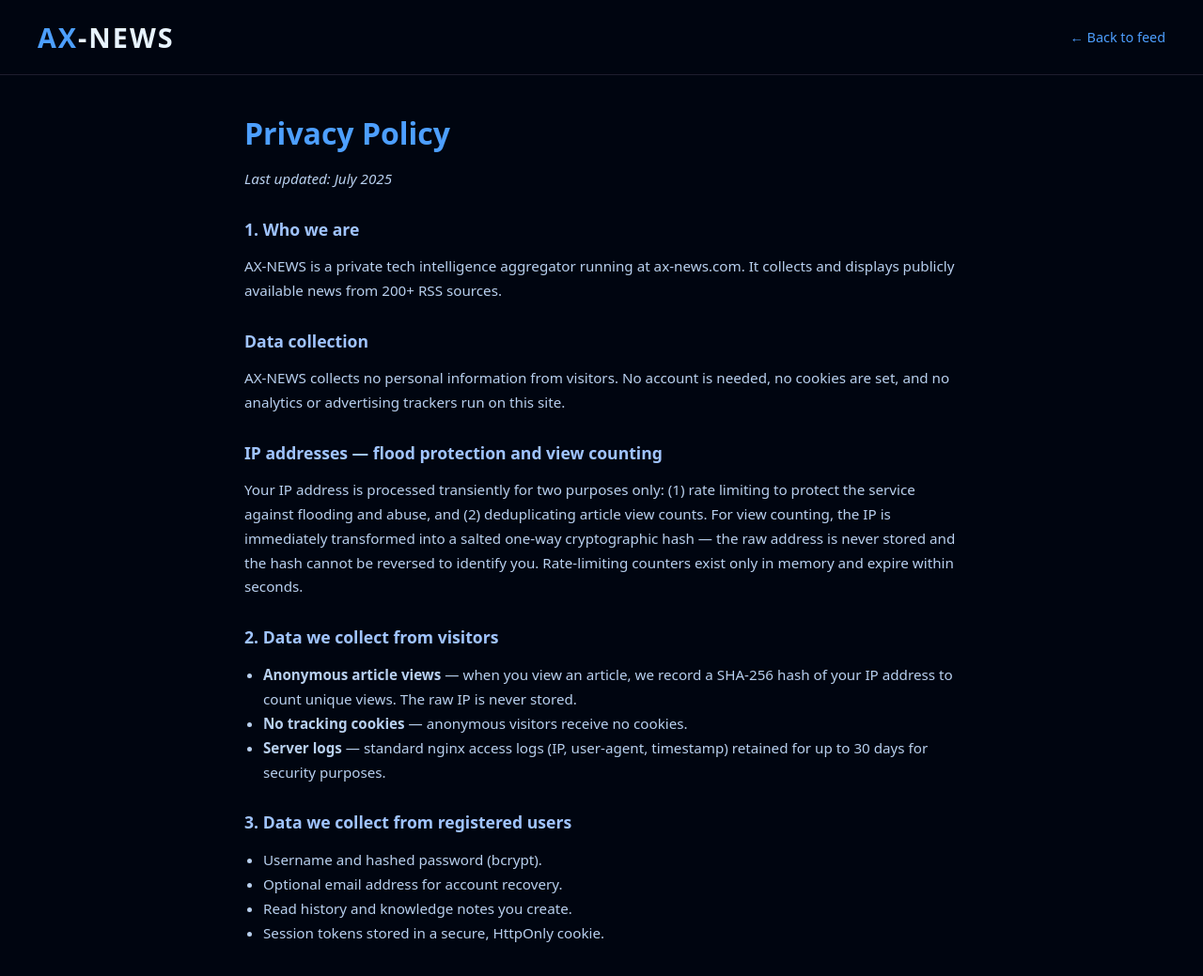
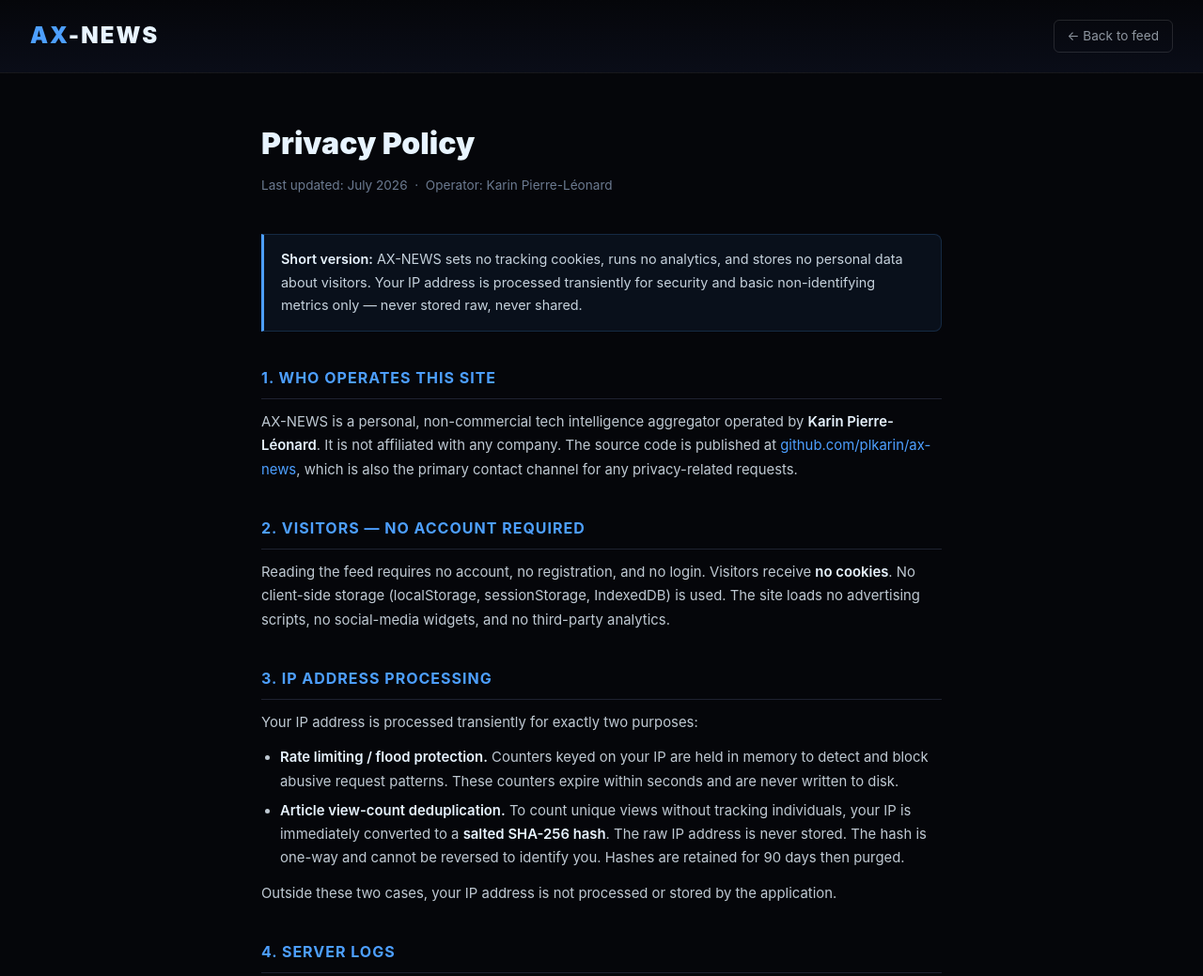
Before and after one commit to plkarin/ax-news, a plain HTML site: page backend/templates/privacy.html in a window 1280 px wide. Shown: the top 1039 px of the page at 94% size. Drawn offline with Linux system fonts and the light colour scheme.

Commit message:
Theme: black/white only + cosmos header background; full privacy policy; sync every 10min

```diff
--- a/backend/templates/privacy.html
+++ b/backend/templates/privacy.html
@@ -1,76 +1,164 @@
 <!DOCTYPE html>
-<html lang="en">
+<html lang="en" data-theme="dark">
 <head>
   <meta charset="UTF-8">
   <meta name="viewport" content="width=device-width, initial-scale=1.0">
   <title>Privacy Policy — AX-NEWS</title>
-  <meta name="description" content="AX-NEWS Privacy Policy — how we handle data for visitors and registered users.">
+  <meta name="description" content="AX-NEWS Privacy Policy — what data is processed, why, and how to contact the operator.">
   <meta name="robots" content="index, follow">
-  <link rel="canonical" href="https://ax-news.com/privacy.html">
-  <style>
-    body{margin:0;background:#000510;color:#e8f4ff;font-family:system-ui,sans-serif}
-    header{padding:20px 40px;border-bottom:1px solid #1e1e2e;display:flex;align-items:center;justify-content:space-between}
-    .logo{font-size:1.8rem;font-weight:900;color:#4d9fff;letter-spacing:2px}
-    .logo span{color:#e8f4ff}
-    a.back{color:#4d9fff;text-decoration:none;font-size:.9rem}
-    main{max-width:760px;margin:40px auto;padding:0 32px}
-    h1{font-size:2rem;color:#4d9fff;margin-bottom:8px}
-    h2{font-size:1.1rem;color:#a0c4ff;margin-top:28px}
-    p,li{line-height:1.7;color:#b8d0ef;font-size:.95rem}
-    ul{padding-left:20px}
-    footer{text-align:center;padding:32px;color:#4a7aa8;font-size:.8rem;border-top:1px solid #1e1e2e;margin-top:40px}
-    footer a{color:#4a7aa8;text-decoration:none}
+  <link rel="canonical" href="https://ax-news.com/privacy">
+  <style nonce="{{ csp_nonce }}">
+    *, *::before, *::after { box-sizing: border-box; margin: 0; padding: 0; }
+    body {
+      font-family: -apple-system, 'Segoe UI', sans-serif;
+      background: #05060a;
+      color: #e8f4ff;
+      line-height: 1.7;
+    }
+    a { color: #4d9fff; text-decoration: none; }
+    a:hover { text-decoration: underline; }
+
+    /* ── Header ── */
+    .priv-header {
+      padding: 18px 32px;
+      border-bottom: 1px solid rgba(255,255,255,.07);
+      display: flex;
+      align-items: center;
+      justify-content: space-between;
+      background: linear-gradient(180deg, #05060a 0%, #0a0d18 100%);
+    }
+    .priv-logo {
+      font-size: 1.5rem;
+      font-weight: 900;
+      letter-spacing: 2px;
+      color: #4d9fff;
+    }
+    .priv-logo span { color: #e8f4ff; }
+    .back-link {
+      font-size: .85rem;
+      color: rgba(232,244,255,.6);
+      border: 1px solid rgba(255,255,255,.12);
+      padding: 5px 14px;
+      border-radius: 6px;
+      transition: all .15s;
+    }
+    .back-link:hover { color: #4d9fff; border-color: #4d9fff; text-decoration: none; }
+
+    /* ── Content ── */
+    main {
+      max-width: 780px;
+      margin: 48px auto;
+      padding: 0 28px 80px;
+    }
+    .page-title {
+      font-size: 2rem;
+      font-weight: 900;
+      color: #e8f4ff;
+      margin-bottom: 6px;
+    }
+    .page-subtitle {
+      font-size: .85rem;
+      color: #6b7a90;
+      margin-bottom: 40px;
+    }
+    h2 {
+      font-size: 1rem;
+      font-weight: 700;
+      color: #4d9fff;
+      text-transform: uppercase;
+      letter-spacing: 1px;
+      margin: 36px 0 12px;
+      padding-bottom: 8px;
+      border-bottom: 1px solid #1e2230;
+    }
+    p { color: rgba(232,244,255,.82); font-size: .93rem; margin-bottom: 12px; }
+    ul { padding-left: 20px; margin-bottom: 12px; }
+    li { color: rgba(232,244,255,.82); font-size: .93rem; margin-bottom: 6px; }
+    strong { color: #e8f4ff; font-weight: 600; }
+    .callout {
+      background: rgba(77,159,255,.07);
+      border: 1px solid rgba(77,159,255,.18);
+      border-left: 3px solid #4d9fff;
+      border-radius: 0 8px 8px 0;
+      padding: 14px 18px;
+      margin: 16px 0;
+      font-size: .9rem;
+      color: rgba(232,244,255,.85);
+    }
+
+    /* ── Footer ── */
+    .priv-footer {
+      border-top: 1px solid rgba(255,255,255,.06);
+      padding: 28px 32px;
+      text-align: center;
+      font-size: .78rem;
+      color: #6b7a90;
+    }
+    .priv-footer a { color: #6b7a90; }
+    .priv-footer a:hover { color: #4d9fff; }
   </style>
 </head>
 <body>
-<header>
-  <div class="logo">AX<span>-NEWS</span></div>
-  <a class="back" href="/">← Back to feed</a>
+
+<header class="priv-header">
+  <div class="priv-logo">AX<span>-NEWS</span></div>
+  <a class="back-link" href="/">← Back to feed</a>
 </header>
+
 <main>
-  <h1>Privacy Policy</h1>
-  <p><em>Last updated: July 2025</em></p>
+  <h1 class="page-title">Privacy Policy</h1>
+  <p class="page-subtitle">Last updated: July 2026 &nbsp;·&nbsp; Operator: Karin Pierre-Léonard</p>
 
-  <h2>1. Who we are</h2>
-  <p>AX-NEWS is a private tech intelligence aggregator running at ax-news.com. It collects and displays publicly available news from 200+ RSS sources.</p>
+  <div class="callout">
+    <strong>Short version:</strong> AX-NEWS sets no tracking cookies, runs no analytics, and stores no personal data about visitors. Your IP address is processed transiently for security and basic non-identifying metrics only — never stored raw, never shared.
+  </div>
 
-  <h2>Data collection</h2>
-  <p>AX-NEWS collects no personal information from visitors. No account is needed, no cookies are set, and no analytics or advertising trackers run on this site.</p>
+  <h2>1. Who operates this site</h2>
+  <p>AX-NEWS is a personal, non-commercial tech intelligence aggregator operated by <strong>Karin Pierre-Léonard</strong>. It is not affiliated with any company. The source code is published at <a href="https://github.com/plkarin/ax-news" rel="noopener" target="_blank">github.com/plkarin/ax-news</a>, which is also the primary contact channel for any privacy-related requests.</p>
 
-  <h2>IP addresses — flood protection and view counting</h2>
-  <p>Your IP address is processed transiently for two purposes only: (1) rate limiting to protect the service against flooding and abuse, and (2) deduplicating article view counts. For view counting, the IP is immediately transformed into a salted one-way cryptographic hash — the raw address is never stored and the hash cannot be reversed to identify you. Rate-limiting counters exist only in memory and expire within seconds.</p>
+  <h2>2. Visitors — no account required</h2>
+  <p>Reading the feed requires no account, no registration, and no login. Visitors receive <strong>no cookies</strong>. No client-side storage (localStorage, sessionStorage, IndexedDB) is used. The site loads no advertising scripts, no social-media widgets, and no third-party analytics.</p>
 
-  <h2>2. Data we collect from visitors</h2>
+  <h2>3. IP address processing</h2>
+  <p>Your IP address is processed transiently for exactly two purposes:</p>
   <ul>
-    <li><strong>Anonymous article views</strong> — when you view an article, we record a SHA-256 hash of your IP address to count unique views. The raw IP is never stored.</li>
-    <li><strong>No tracking cookies</strong> — anonymous visitors receive no cookies.</li>
-    <li><strong>Server logs</strong> — standard nginx access logs (IP, user-agent, timestamp) retained for up to 30 days for security purposes.</li>
+    <li><strong>Rate limiting / flood protection.</strong> Counters keyed on your IP are held in memory to detect and block abusive request patterns. These counters expire within seconds and are never written to disk.</li>
+    <li><strong>Article view-count deduplication.</strong> To count unique views without tracking individuals, your IP is immediately converted to a <strong>salted SHA-256 hash</strong>. The raw IP address is never stored. The hash is one-way and cannot be reversed to identify you. Hashes are retained for 90 days then purged.</li>
   </ul>
+  <p>Outside these two cases, your IP address is not processed or stored by the application.</p>
 
-  <h2>3. Data we collect from registered users</h2>
+  <h2>4. Server logs</h2>
+  <p>Standard web-server access logs (IP address, User-Agent string, URL, HTTP status code, timestamp) are written automatically by the server software for security and operational purposes. These logs are auto-rotated and retained for approximately 30 days. They are not used for analytics or profiling.</p>
+
+  <h2>5. Third-party content loaded by your browser</h2>
+  <p>When you visit the feed, your browser may fetch assets directly from third-party servers. Those providers may see your IP address:</p>
   <ul>
-    <li>Username and hashed password (bcrypt).</li>
-    <li>Optional email address for account recovery.</li>
-    <li>Read history and knowledge notes you create.</li>
-    <li>Session tokens stored in a secure, HttpOnly cookie.</li>
+    <li><strong>Article thumbnail images</strong> — loaded from the original publishers' CDNs or servers, as found in RSS feeds.</li>
+    <li><strong>Country flag icons</strong> — served by <a href="https://flagcdn.com" rel="noopener" target="_blank">flagcdn.com</a>.</li>
+    <li><strong>Source favicons</strong> — fetched from Google's favicon service (<code>t3.gstatic.com</code>) where used.</li>
   </ul>
+  <p>AX-NEWS has no control over what these providers log or how they process your IP. If you wish to avoid these requests, a browser extension that blocks third-party images will prevent them.</p>
 
-  <h2>4. Data sharing</h2>
-  <p>We do not sell, rent, or share your data with third parties. Article content is fetched from public RSS feeds and attributed to original sources.</p>
+  <h2>6. Content and attribution</h2>
+  <p>AX-NEWS aggregates article metadata (title, URL, thumbnail, summary) from public RSS feeds. Full article text is never reproduced. All articles remain the property of their respective publishers and are attributed with a link to the original source. AX-NEWS adds machine-generated categorisation, sentiment scoring, and translation for non-English articles.</p>
 
-  <h2>5. Data retention</h2>
-  <p>Account data is retained for as long as your account is active. View hashes are retained for 90 days then purged. Server logs are retained for 30 days.</p>
+  <h2>7. Registered admin account</h2>
+  <p>There is a single administrator account used to manage the site. For that account only, a <strong>session cookie</strong> (HttpOnly, Secure, SameSite=Strict) is set after login. The username and a bcrypt-hashed password are stored in the database. No email address is required. Admin session data is retained for as long as the account exists.</p>
 
-  <h2>6. Your rights</h2>
-  <p>Registered users may request deletion of their account and associated data by contacting the administrator.</p>
+  <h2>8. Your rights (GDPR)</h2>
+  <p>If you are in the EU/EEA, you have rights under the GDPR including access, rectification, erasure, and objection. The legal basis for the limited IP processing described above is <strong>legitimate interest</strong> — specifically, security (flood protection) and basic non-identifying operational metrics (unique view counts). Because raw IP addresses are never stored, erasure requests for view hashes can be accommodated by purging the hash table on request.</p>
+  <p>To exercise any right or ask a question about this policy, open an issue or contact at <a href="https://github.com/plkarin/ax-news" rel="noopener" target="_blank">github.com/plkarin/ax-news</a>.</p>
 
-  <h2>7. Contact</h2>
-  <p>Questions about this policy can be sent to the site administrator.</p>
+  <h2>9. Changes to this policy</h2>
+  <p>Any material changes to this policy will be reflected by updating the "Last updated" date above and committing the change to the public repository, where a full history is available.</p>
 </main>
-<footer>
+
+<footer class="priv-footer">
   <a href="/">AX-NEWS</a> &nbsp;·&nbsp;
   <a href="/about">About</a> &nbsp;·&nbsp;
-  No cookies · No tracking · MIT License
+  <a href="https://github.com/plkarin/ax-news" rel="noopener" target="_blank">Source Code</a>
+  &nbsp;·&nbsp; No cookies · No tracking · MIT License
 </footer>
+
 </body>
 </html>
--- a/frontend/style.css
+++ b/frontend/style.css
@@ -1,54 +1,90 @@
 *, *::before, *::after { box-sizing: border-box; margin: 0; padding: 0; }
 
-/* ── Themes ──────────────────────────────────────────────────────── */
-:root[data-theme="dark"] {
-  --bg:#0a0e1a; --surface:#111827; --surface2:#1f2937;
-  --border:#1f2937; --accent:#3b82f6; --accent2:#10b981;
-  --text:#e2e8f0; --muted:#6b7280; --danger:#ef4444;
-  --card-bg:#111827; --sidebar-bg:#0d1117;
+/* ── Themes: dark (default) + light only ─────────────────────────── */
+:root, [data-theme="dark"] {
+  --bg: #05060a;
+  --surface: #0f1118;
+  --surface2: #1a1e2a;
+  --border: #1e2230;
+  --accent: #4d9fff;
+  --accent2: #10b981;
+  --text: #e8f4ff;
+  --muted: #6b7a90;
+  --danger: #ef4444;
+  --card-bg: #0f1118;
 }
-:root[data-theme="light"] {
-  --bg:#f8fafc; --surface:#ffffff; --surface2:#f1f5f9;
-  --border:#e2e8f0; --accent:#2563eb; --accent2:#059669;
-  --text:#1e293b; --muted:#64748b; --danger:#dc2626;
-  --card-bg:#ffffff; --sidebar-bg:#f1f5f9;
-}
-:root[data-theme="green"] {
-  --bg:#0a1a0e; --surface:#0f2614; --surface2:#1a3a20;
-  --border:#1a3a20; --accent:#22c55e; --accent2:#84cc16;
-  --text:#dcfce7; --muted:#4ade80; --danger:#f87171;
-  --card-bg:#0f2614; --sidebar-bg:#071009;
-}
-:root[data-theme="blue"] {
-  --bg:#030712; --surface:#0c1a3a; --surface2:#162654;
-  --border:#1e3a6e; --accent:#60a5fa; --accent2:#818cf8;
-  --text:#e0f2fe; --muted:#7dd3fc; --danger:#f87171;
-  --card-bg:#0c1a3a; --sidebar-bg:#020b24;
-}
-:root[data-theme="purple"] {
-  --bg:#0d0714; --surface:#1a0a2e; --surface2:#2d1052;
-  --border:#3b1f6b; --accent:#a855f7; --accent2:#ec4899;
-  --text:#f3e8ff; --muted:#c084fc; --danger:#f87171;
-  --card-bg:#1a0a2e; --sidebar-bg:#080512;
+[data-theme="light"] {
+  --bg: #f5f7fa;
+  --surface: #ffffff;
+  --surface2: #f0f2f5;
+  --border: #dfe4ec;
+  --accent: #0066ff;
+  --accent2: #059669;
+  --text: #0f1620;
+  --muted: #5a6b80;
+  --danger: #dc2626;
+  --card-bg: #ffffff;
 }
 
 /* ── Layout ──────────────────────────────────────────────────────── */
 body { font-family:-apple-system,'Segoe UI',sans-serif; background:var(--bg); color:var(--text); }
 #app { min-height:100vh; }
 
-/* ── Header ──────────────────────────────────────────────────────── */
+/* ── Header (cosmos — always dark regardless of page theme) ─────── */
 header {
+  position: relative;
   display: grid;
   grid-template-columns: 1fr auto 1fr;
   align-items: center;
   padding: 10px 20px;
   gap: 12px;
-  background: var(--surface);
-  border-bottom: 1px solid var(--border);
+  background:
+    radial-gradient(ellipse at 20% 30%, rgba(77,159,255,.12), transparent 55%),
+    radial-gradient(ellipse at 80% 70%, rgba(160,90,255,.12), transparent 55%),
+    linear-gradient(180deg, #05060a 0%, #0a0d18 100%);
+  border-bottom: 1px solid rgba(255,255,255,.07);
+  overflow: hidden;
 }
-.header-left  { display:flex; align-items:center; gap:8px; justify-self:start; }
-.header-center { justify-self:center; display:flex; align-items:center; }
-.header-right { display:flex; align-items:center; gap:12px; justify-self:end; }
+header::before {
+  content: "";
+  position: absolute;
+  inset: 0;
+  background-image:
+    radial-gradient(1px 1px at 10% 20%, #fff, transparent),
+    radial-gradient(1px 1px at 30% 60%, rgba(255,255,255,.8), transparent),
+    radial-gradient(1px 1px at 50% 15%, #fff, transparent),
+    radial-gradient(1px 1px at 65% 45%, rgba(255,255,255,.7), transparent),
+    radial-gradient(1.5px 1.5px at 80% 25%, #fff, transparent),
+    radial-gradient(1px 1px at 90% 65%, rgba(255,255,255,.8), transparent),
+    radial-gradient(1px 1px at 45% 80%, rgba(255,255,255,.6), transparent),
+    radial-gradient(1.5px 1.5px at 15% 75%, #fff, transparent),
+    radial-gradient(1px 1px at 72% 85%, rgba(255,255,255,.7), transparent);
+  background-repeat: no-repeat;
+  opacity: .9;
+  pointer-events: none;
+  animation: twinkle 6s ease-in-out infinite alternate;
+}
+@keyframes twinkle {
+  from { opacity: .55; }
+  to   { opacity: 1; }
+}
+.header-left  { position:relative; z-index:1; display:flex; align-items:center; gap:8px; justify-self:start; }
+.header-center { position:relative; z-index:1; justify-self:center; display:flex; align-items:center; }
+.header-right { position:relative; z-index:1; display:flex; align-items:center; gap:12px; justify-self:end; }
+/* Header controls stay light-on-dark in both themes */
+header .header-search {
+  background: rgba(255,255,255,.07);
+  border-color: rgba(255,255,255,.13);
+  color: #e8f4ff;
+}
+header .header-search:focus { border-color: #4d9fff; }
+header .header-link { color: rgba(232,244,255,.7); border-color: rgba(255,255,255,.13); }
+header .header-link:hover { color: #4d9fff; border-color: #4d9fff; }
+header .header-link.admin { border-color: rgba(168,85,247,.5); color: #c084fc; }
+header .logout-btn { color: rgba(232,244,255,.6); border-color: rgba(255,255,255,.13); }
+header .logout-btn:hover { color: #ef4444; border-color: #ef4444; }
+header .user-name { color: rgba(232,244,255,.5); }
+header .sync-btn { background: rgba(255,255,255,.07); border-color: rgba(255,255,255,.13); color: #e8f4ff; }
 @media (max-width: 700px) {
   header { grid-template-columns: auto 1fr auto; padding: 8px 12px; }
   .hdr-logo-img { height: 64px !important; }
@@ -88,16 +124,23 @@ header {
               border-radius:6px; cursor:pointer; font-size:0.78rem; white-space:nowrap; }
 .logout-btn:hover { border-color:var(--danger); color:var(--danger); }
 
-/* ── Theme switcher ──────────────────────────────────────────────── */
-.theme-switcher { display:flex; gap:5px; align-items:center; }
-.theme-dot { width:16px; height:16px; border-radius:50%; cursor:pointer;
-             border:2px solid transparent; transition:all .2s; flex-shrink:0; }
-.theme-dot:hover,.theme-dot.active { border-color:var(--text); transform:scale(1.25); }
-.theme-dot[data-theme="dark"]   { background:#1a1a2e; }
-.theme-dot[data-theme="light"]  { background:#cbd5e1; }
-.theme-dot[data-theme="green"]  { background:#22c55e; }
-.theme-dot[data-theme="blue"]   { background:#3b82f6; }
-.theme-dot[data-theme="purple"] { background:#a855f7; }
+/* ── Theme toggle ────────────────────────────────────────────────── */
+.theme-toggle {
+  background: rgba(255,255,255,.08);
+  border: 1px solid rgba(255,255,255,.15);
+  color: #e8f4ff;
+  width: 32px;
+  height: 32px;
+  border-radius: 50%;
+  cursor: pointer;
+  font-size: 1rem;
+  display: flex;
+  align-items: center;
+  justify-content: center;
+  transition: background .2s;
+  flex-shrink: 0;
+}
+.theme-toggle:hover { background: rgba(255,255,255,.18); }
 
 /* ── Unified layout: no sidebar, full-width feed ── */
 .feed-layout {
@@ -277,7 +320,7 @@ header {
 /* ── CSP-safe utility classes (replaces inline style attributes) ── */
 .sr-only { position:absolute; width:1px; height:1px; overflow:hidden; clip:rect(0,0,0,0); white-space:nowrap; }
 .hdr-logo-img { height:104px; width:auto; object-fit:contain; vertical-align:middle;
-                filter:drop-shadow(0 0 10px rgba(77,159,255,.25)); }
+                filter: drop-shadow(0 0 14px rgba(77,159,255,.5)) drop-shadow(0 0 30px rgba(120,90,255,.3)); }
 #syncBtn   { display:none; }
 #entityView    { display:none; }
 
```
Also changed, not shown: backend/templates/index.html (+3 -9 lines), frontend/app.js (+10 -7 lines).
